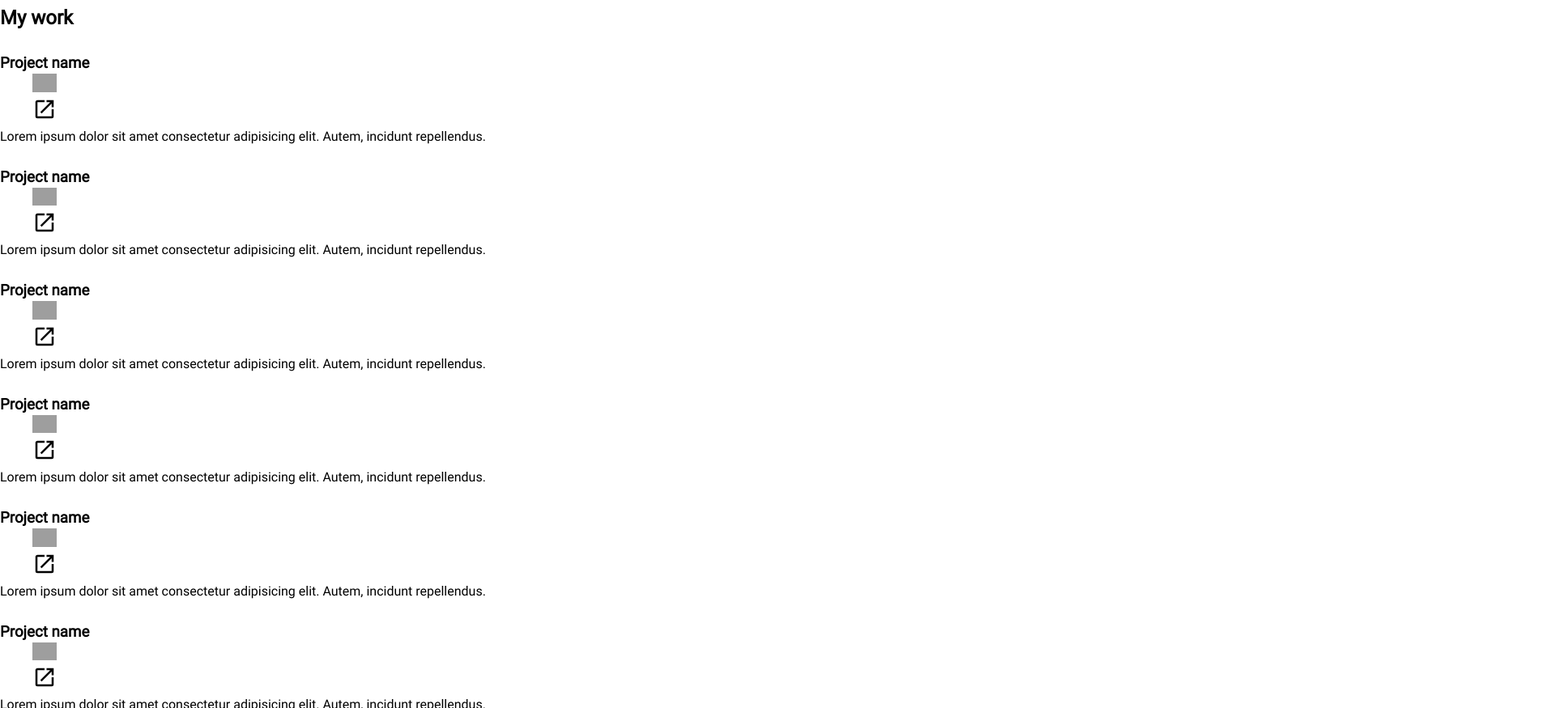
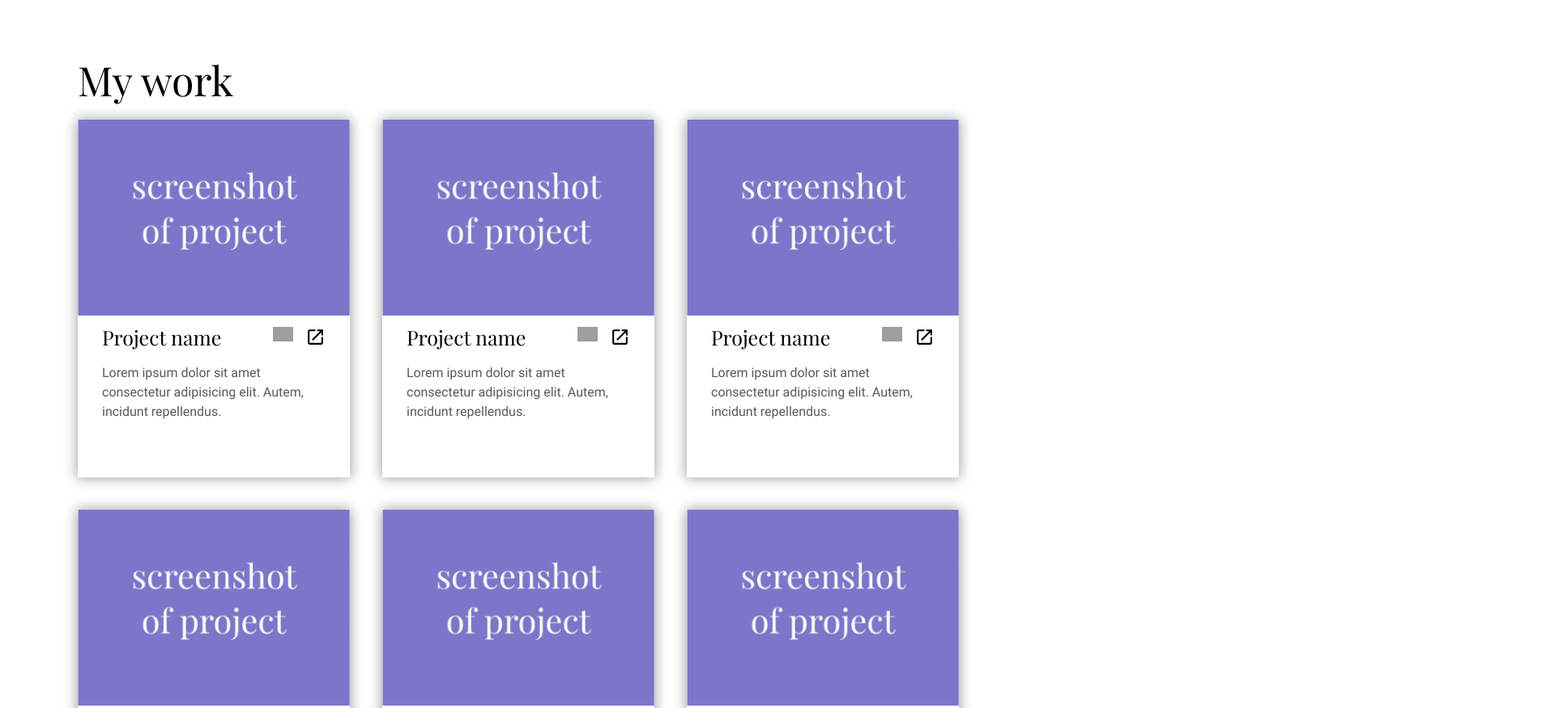
Before and after one commit to hasan-mostafa1/homepage, a plain HTML site: page index.html in a window 1280 px wide. Shown: the part 807-1682 px from the top of the page at 81% size, 1920 px wide, since content can reach past the window. Drawn offline with Linux system fonts and the light colour scheme; grey boxes are pictures that could not be loaded; files whose address does not match are found by name.

Commit message:
Add project section layout

```diff
--- a/index.html
+++ b/index.html
@@ -26,10 +26,12 @@
         </div>
     </header>
     <main>
+        <section class="projects">
             <h2>My work</h2>
-        <section class="projects">
+            <div class="container">
                 <div class="project">
-                <img src="" alt="">
+                    <img src="./assets/images/project-screenshot.png" alt="project screenshot">
+                    <div class="details">
                         <div class="info">
                             <h3>Project name</h3>
                             <ul class="links">
@@ -39,8 +41,10 @@
                         </div>
                         <p class="description">Lorem ipsum dolor sit amet consectetur adipisicing elit. Autem, incidunt repellendus.</p>
                     </div>
+                </div>
                 <div class="project">
-                <img src="" alt="">
+                    <img src="./assets/images/project-screenshot.png" alt="project screenshot">
+                    <div class="details">
                         <div class="info">
                             <h3>Project name</h3>
                             <ul class="links">
@@ -50,8 +54,10 @@
                         </div>
                         <p class="description">Lorem ipsum dolor sit amet consectetur adipisicing elit. Autem, incidunt repellendus.</p>
                     </div>
+                </div>
                 <div class="project">
-                <img src="" alt="">
+                    <img src="./assets/images/project-screenshot.png" alt="project screenshot">
+                    <div class="details">
                         <div class="info">
                             <h3>Project name</h3>
                             <ul class="links">
@@ -61,8 +67,10 @@
                         </div>
                         <p class="description">Lorem ipsum dolor sit amet consectetur adipisicing elit. Autem, incidunt repellendus.</p>
                     </div>
+                </div>
                 <div class="project">
-                <img src="" alt="">
+                    <img src="./assets/images/project-screenshot.png" alt="project screenshot">
+                    <div class="details">
                         <div class="info">
                             <h3>Project name</h3>
                             <ul class="links">
@@ -72,8 +80,10 @@
                         </div>
                         <p class="description">Lorem ipsum dolor sit amet consectetur adipisicing elit. Autem, incidunt repellendus.</p>
                     </div>
+                </div>
                 <div class="project">
-                <img src="" alt="">
+                    <img src="./assets/images/project-screenshot.png" alt="project screenshot">
+                    <div class="details">
                         <div class="info">
                             <h3>Project name</h3>
                             <ul class="links">
@@ -83,8 +93,10 @@
                         </div>
                         <p class="description">Lorem ipsum dolor sit amet consectetur adipisicing elit. Autem, incidunt repellendus.</p>
                     </div>
+                </div>
                 <div class="project">
-                <img src="" alt="">
+                    <img src="./assets/images/project-screenshot.png" alt="project screenshot">
+                    <div class="details">
                         <div class="info">
                             <h3>Project name</h3>
                             <ul class="links">
@@ -93,6 +105,8 @@
                             </ul>
                         </div>
                         <p class="description">Lorem ipsum dolor sit amet consectetur adipisicing elit. Autem, incidunt repellendus.</p>
+                    </div>
+                </div>
             </div>
         </section>
     </main>
@@ -112,7 +126,7 @@
                 <li><a href="#"><img src="https://cdn.jsdelivr.net/gh/devicons/devicon@latest/icons/twitter/twitter-original.svg" alt="x profile"></a></li>
             </ul>
         </secton>
-        <img src="./assets/images/footer.jpg" alt="">
+        <!-- <img src="./assets/images/footer.jpg" alt=""> -->
     </footer>
 </body>
 </html>
--- a/style.css
+++ b/style.css
@@ -21,7 +21,7 @@ body {
     min-height: 100vh;
     font-family: 'roboto';
     display: grid;
-    gap: 10px;
+    gap: 70px;
 }
 
 .links img,
@@ -84,7 +84,7 @@ header .about-me {
 
 header h2 {
     font-size: 50px;
-    font-weight: normal;
+    font-weight: 500;
     font-family: 'playfair_display';
 }
 
@@ -101,3 +101,73 @@ header h2 {
     align-content: center;
     gap: 20px;
 }
+
+/* projects section */
+
+main {
+    display: grid;
+    justify-content: center;
+    align-content: center;
+}
+
+main .projects {
+    display: grid;
+    gap: 10px;
+    width: 85vw;
+}
+
+.projects h2 {
+    font-size: 50px;
+    font-weight: 500;
+    font-family: 'playfair_display';
+}
+
+.projects .container {
+    display: grid;
+    grid-template-columns: repeat(auto-fill, minmax(270px, 1fr));
+    gap: 40px;
+
+}
+
+.project > img {
+    width: 100%;
+}
+
+.project {
+    display: grid;
+    gap: 10px;
+    box-shadow: 0px 0px 15px 1px #a0a0a0;
+}
+
+.project .info {
+    display: flex;
+    align-items: center;
+}
+
+.project h3 {
+    margin-right: auto;
+    font-size: 25px;
+    font-weight: 500;
+    font-family: 'playfair_display';
+}
+
+.project .info ul {
+    display: grid;
+    grid-auto-flow: column;
+    gap: 15px;
+}
+
+.info img {
+    width: 25px;
+}
+
+.project p {
+    color: #595857;
+    font-weight: 500;
+}
+
+.project .details {
+    padding: 0px 30px 70px;
+    display: grid;
+    gap: 10px;
+}
```
Also changed, not shown: assets/images/project-screenshot.png (added). Lines whose indentation alone changed are shown as unchanged.
